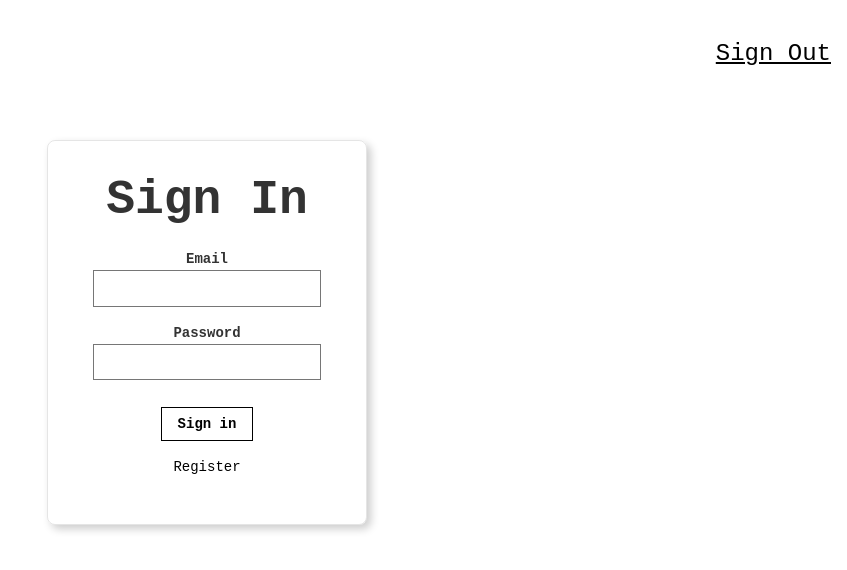
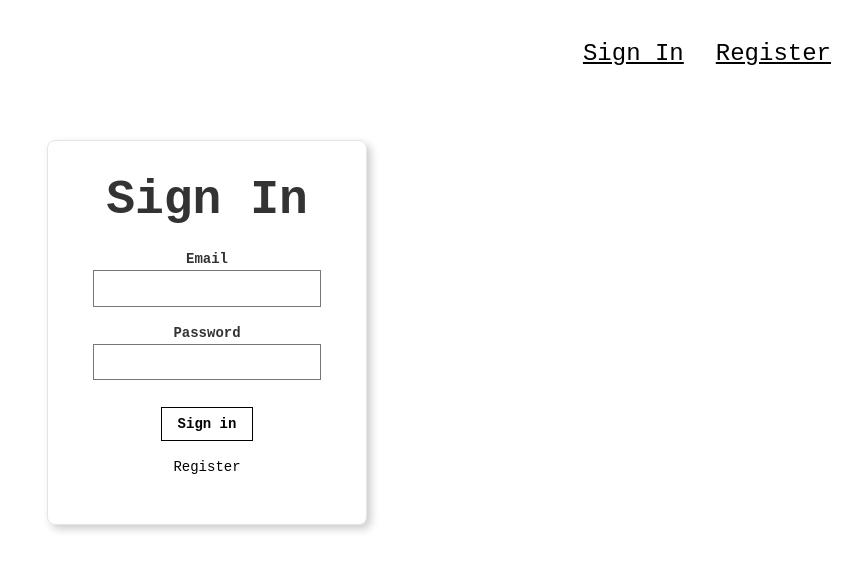
Before and after one commit to MarkChanner/face-detection-client, a React (Create React App) app: page / in a window 1280 px wide. Shown: the top 570 px of the page, without its empty margins (433-1280 px from the left). Built offline with nearby package versions, Linux system fonts and the light colour scheme; what clarifai would draw is missing.

Commit message:
Add registration page routing

```diff
--- a/src/App.js
+++ b/src/App.js
@@ -15,7 +15,13 @@
 });
 
 class App extends React.Component {
-  state = { input: '', imageUrl: '', box: {}, route: 'signin' };
+  state = {
+    input: '',
+    imageUrl: '',
+    box: {},
+    route: 'signin',
+    isSignedIn: false
+  };
 
   calculateFaceLocation = data => {
     const face = data.outputs[0].data.regions[0].region_info.bounding_box;
@@ -50,14 +56,23 @@
   };
 
   onRouteChange = route => {
+    if (route === 'signout') {
+      this.setState({ isSignedIn: false });
+    } else if (route === 'home') {
+      this.setState({ isSignedIn: true });
+    }
     this.setState({ route });
   };
 
   render() {
+    const { isSignedIn, imageUrl, route, box } = this.state;
     return (
       <div className="App">
-        <Navigation onRouteChange={this.onRouteChange} />
-        {this.state.route === 'home' ? (
+        <Navigation
+          onRouteChange={this.onRouteChange}
+          isSignedIn={isSignedIn}
+        />
+        {route === 'home' ? (
           <div>
             <Logo />
             <Rank />
@@ -65,12 +80,9 @@
               onInputChange={this.onInputChange}
               onButtonSubmit={this.onButtonSubmit}
             />
-            <FaceRecognition
-              box={this.state.box}
-              imageUrl={this.state.imageUrl}
-            />
+            <FaceRecognition box={box} imageUrl={imageUrl} />
           </div>
-        ) : this.state.route === 'signin' ? (
+        ) : route === 'signin' ? (
           <Signin onRouteChange={this.onRouteChange} />
         ) : (
           <Register onRouteChange={this.onRouteChange} />
--- a/src/components/Navigation/Navigation.js
+++ b/src/components/Navigation/Navigation.js
@@ -1,16 +1,35 @@
 import React from 'react';
 
-const Navigation = ({ onRouteChange }) => {
+const Navigation = ({ onRouteChange, isSignedIn }) => {
+  if (isSignedIn) {
+    return (
+      <nav style={{ display: 'flex', justifyContent: 'flex-end' }}>
+        <p
+          onClick={() => onRouteChange('signout')}
+          className="f3 link dim black underline pa3 point"
+        >
+          Sign Out
+        </p>
+      </nav>
+    );
+  } else {
     return (
       <nav style={{ display: 'flex', justifyContent: 'flex-end' }}>
         <p
           onClick={() => onRouteChange('signin')}
           className="f3 link dim black underline pa3 point"
         >
-        Sign Out
+          Sign In
+        </p>
+        <p
+          onClick={() => onRouteChange('register')}
+          className="f3 link dim black underline pa3 point"
+        >
+          Register
         </p>
       </nav>
     );
+  }
 };
 
 export default Navigation;
--- a/src/components/Register/Register.js
+++ b/src/components/Register/Register.js
@@ -4,11 +4,11 @@
   return (
     <article className="br3 ba b--black-10 mv4 w-100 w-50-m w-25-l mw6 shadow-5 center">
       <main className="pa4 black-80">
-        <form className="measure">
+        <div className="measure">
           <fieldset id="sign_up" className="ba b--transparent ph0 mh0">
             <legend className="f1 fw6 ph0 mh0">Register</legend>
             <div className="mt3">
-              <label className="db fw6 lh-copy f6" for="name">
+              <label className="db fw6 lh-copy f6" htmlFor="name">
                 Name
               </label>
               <input
@@ -19,7 +19,7 @@
               />
             </div>
             <div className="mt3">
-              <label className="db fw6 lh-copy f6" for="email-address">
+              <label className="db fw6 lh-copy f6" htmlFor="email-address">
                 Email
               </label>
               <input
@@ -30,7 +30,7 @@
               />
             </div>
             <div className="mv3">
-              <label className="db fw6 lh-copy f6" for="password">
+              <label className="db fw6 lh-copy f6" htmlFor="password">
                 Password
               </label>
               <input
@@ -50,7 +50,7 @@
             />
           </div>
           <div className="lh-copy mt3"></div>
-        </form>
+        </div>
       </main>
     </article>
   );
--- a/src/components/Signin/Signin.js
+++ b/src/components/Signin/Signin.js
@@ -4,11 +4,11 @@
   return (
     <article className="br3 ba b--black-10 mv4 w-100 w-50-m w-25-l mw6 shadow-5 center">
       <main className="pa4 black-80">
-        <form className="measure">
+        <div className="measure">
           <fieldset id="sign_up" className="ba b--transparent ph0 mh0">
             <legend className="f1 fw6 ph0 mh0">Sign In</legend>
             <div className="mt3">
-              <label className="db fw6 lh-copy f6" for="email-address">
+              <label className="db fw6 lh-copy f6" htmlFor="email-address">
                 Email
               </label>
               <input
@@ -19,7 +19,7 @@
               />
             </div>
             <div className="mv3">
-              <label className="db fw6 lh-copy f6" for="password">
+              <label className="db fw6 lh-copy f6" htmlFor="password">
                 Password
               </label>
               <input
@@ -46,7 +46,7 @@
               Register
             </p>
           </div>
-        </form>
+        </div>
       </main>
     </article>
   );
```
Lines whose indentation alone changed are shown as unchanged.
